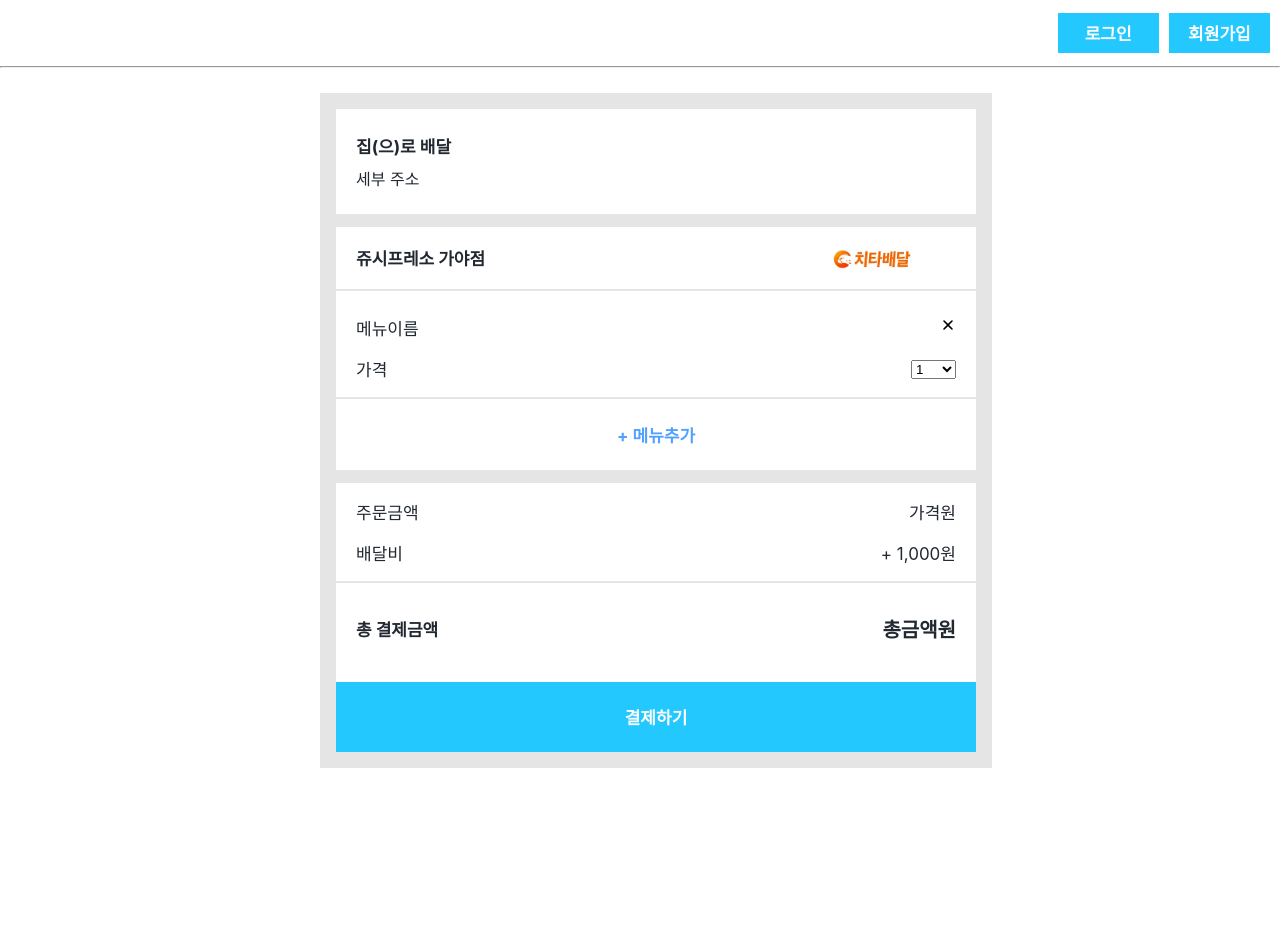
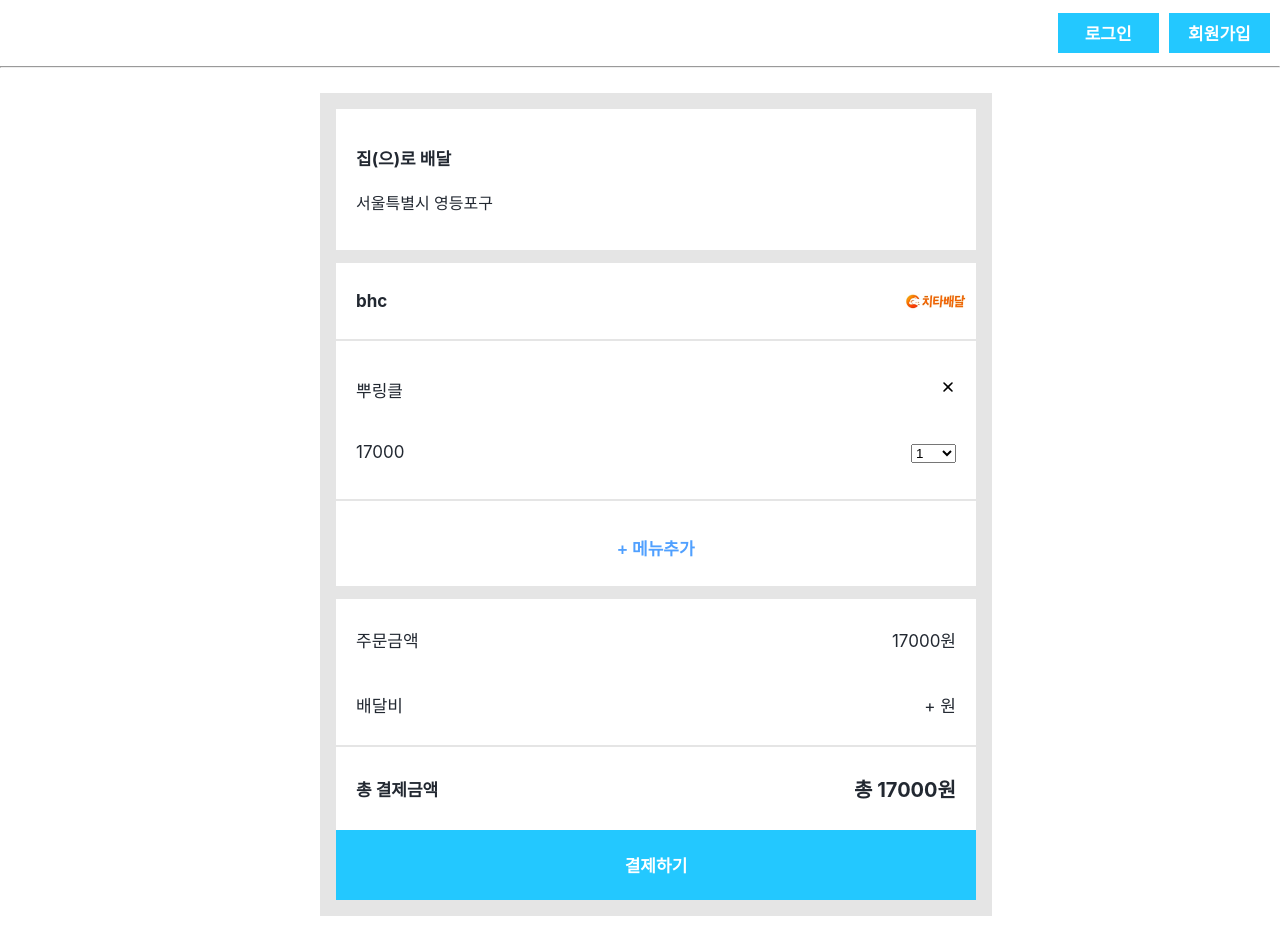
Before and after one commit to skdud4659/HanghaeEats_FE, a React (Create React App) app in the folder hanghae_eats/: page /cart in a window 1280 px wide. Before the commit the page ends 800 px from the top, so only its background shows below. Built offline with nearby package versions, Linux system fonts and the light colour scheme.

Commit message:
주문하기 준비

```diff
--- /dev/null
+++ b/hanghae_eats/src/components/CartMenuList.js
@@ -0,0 +1,46 @@
+import React from 'react';
+import { Grid, Input, Button, Text, Image } from "../elements";
+
+//삭제 icon
+import { HiX } from "react-icons/hi";
+
+const CartMenuList = (props) => {
+  const {menu_name, price} = props
+
+  return (
+    <React.Fragment>
+      <Grid padding="8px 0px">
+              <Grid is_flex>
+                <Text margin="20px 20px">{menu_name}</Text>
+                <Grid width="true" margin="8px 20px">
+                  <HiX />
+                </Grid>
+              </Grid>
+              <Grid is_flex>
+                <Text margin="20px 20px"> {price}</Text>
+                <Grid width="true" margin="20px 20px">
+                  <select name="count">
+                      <option value="1" >1</option>
+                      <option value="2" >2</option>
+                      <option value="3" >3</option>
+                      <option value="4" >4</option>
+                      <option value="5" >5</option>
+                      <option value="6" >6</option>
+                      <option value="7" >7</option>
+                      <option value="8" >8</option>
+                      <option value="9" >9</option>
+                      <option value="10+">10+</option>
+                    </select>
+                </Grid>
+              </Grid>
+      </Grid>
+    </React.Fragment>
+  );
+}
+
+CartMenuList.defaultProps = {
+    menu_name : '뿌링클',
+    price: 17000,
+}
+
+export default CartMenuList;
--- a/hanghae_eats/src/components/Menu.js
+++ b/hanghae_eats/src/components/Menu.js
@@ -17,14 +17,18 @@
   }
 
   //카트에 담기 + 다른 매장인 경우 주문 불가
-  //TODO 수량 추가해야함
   const addCartBtn = () => {
     //카트가 비었을 경우 그냥 담기
+    console.log(cart_list)
     if (cart_list.length === 0) {
       dispatch(addCart({_id, storeId, name, price}))
-    } else { //카트에 리스트가 있을 경우 아이디값 대조하여 return
-    storeId !== cart_list.storeId ? window.alert('동일한 매장에서만 주문이 가능해요!')
-    : dispatch(addCart({_id, storeId, name, price}))
+    } else {
+       //카트에 리스트가 있을 경우 아이디값 대조하여 return
+      if(storeId !== cart_list[0].storeId) {
+        window.alert('동일한 매장에서만 주문이 가능해요!')
+      } else {
+        dispatch(addCart({_id, storeId, name, price}))
+      }
     }
   }
 
--- a/hanghae_eats/src/pages/Cart.js
+++ b/hanghae_eats/src/pages/Cart.js
@@ -2,100 +2,75 @@
 import styled from "styled-components";
 import { Grid, Input, Button, Text, Image } from "../elements";
 import { history } from "../redux/configStore";
+import CartMenuList from '../components/CartMenuList';
 
 //치타 이미지
 import chita from "../img/chita.jpg";
 
-//삭제 icon
-import { HiX } from "react-icons/hi";
-
 const Cart = (props) => {
+  const {address, store_name, ttl_price, delivery } = props
 
   return (
     <React.Fragment>
         <Grid padding="16px" bg="#E5E5E5">
+          {/* 상단 */}
           <Grid padding="16px 0px" bg="#ffffff">
-          <Text margin="8px 20px" bold>
+            <Text margin="20px 20px" bold>
               집(으)로 배달
             </Text>
-          <Text margin="8px 20px" size="15">
-            세부 주소
+            <Text margin="20px 20px" size="15">
+              {props.user.address}
             </Text>
           </Grid>
-
+          {/* 레이아웃 */}
           <Grid height="1vw" bg="#E5E5E5" />
-
+          {/* 중간 */}
           <Grid padding="8px 0px" bg="#ffffff">
             <Grid is_flex>
-            <Text margin="8px 20px" bold>
-              쥬시프레소 가야점
+              <Text width="auto" margin="20px 20px" bold>
+                {props.store.store_name}
               </Text>
               <Image
                 is_slide
-              width="30%"
+                width="10%"
                 height="30px"
                 margin="8px"
                 src={chita}
               />
             </Grid>
-
             <hr style={{ border: "1px solid #E5E5E5" }} />
-
-          <Grid padding="8px 0px">
-            <Grid is_flex>
-              <Text margin="8px 20px">메뉴이름</Text>
-              <Grid width="true" margin="8px 20px">
-                <HiX />
-              </Grid>
-            </Grid>
-            <Grid is_flex>
-              <Text margin="8px 20px"> 가격</Text>
-              <Grid width="true" margin="8px 20px">
-                <select name="count">
-                    <option value="1" >1</option>
-                    <option value="2" >2</option>
-                    <option value="3" >3</option>
-                    <option value="4" >4</option>
-                    <option value="5" >5</option>
-                    <option value="6" >6</option>
-                    <option value="7" >7</option>
-                    <option value="8" >8</option>
-                    <option value="9" >9</option>
-                    <option value="10+">10+</option>
-                  </select>
-              </Grid>
-            </Grid>
+            {/* 메뉴 맵돌리기 */}
+            <CartMenuList />
             <hr style={{ border: "1px solid #E5E5E5" }}/>
-            <Grid align="center" padding="15px 0px">
+            <Grid align="center" padding="25px 0px">
+                <Button bg={'white'}>
                   <Text bold color="#50A0FF">
                     + 메뉴추가
                   </Text>
+                </Button>
             </Grid>
-          </Grid>
-
+            {/* 레이아웃 */}
             <Grid height="1vw" bg="#E5E5E5" />
-
-          <Grid padding="8px 0px" bg="#ffffff">
+            {/* 하단 */}
+            <Grid padding="8px 0px 0px 0px" bg="#ffffff">
               <Grid is_flex>
-              <Text margin="8px 20px"> 주문금액 </Text>
-              <Text margin="8px 20px"> 가격원 </Text>
+                <Text margin="20px 20px"> 주문금액 </Text>
+                <Text margin="20px 20px"> {props.store.ttl_price}원 </Text>
               </Grid>
 
               <Grid is_flex>
-              <Text margin="8px 20px"> 배달비 </Text>
-              <Text margin="8px 20px"> + 1,000원 </Text>
+                <Text margin="20px 20px"> 배달비 </Text>
+                <Text margin="20px 20px"> + {props.store.delive}원 </Text>
               </Grid>
 
               <hr style={{ border: "1px solid #E5E5E5" }} />
 
               <Grid is_flex padding="15px 0px">
-              <Text margin="8px 20px" bold> 총 결제금액 </Text>
-              <Text margin="8px 20px" bold size="20px"> 총금액원 </Text>
+                <Text margin="4px 20px" bold> 총 결제금액 </Text>
+                <Text margin="4px 20px" bold size="20px"> 총 {props.store.ttl_price}원 </Text>
               </Grid>
             </Grid>
-
           </Grid>
-
           <Button height="70px">
             <Text color="#ffffff" bold> 결제하기 </Text>
           </Button>
@@ -105,7 +80,18 @@
 };
 
 const SelectBox = styled.div`
-  margin : "8px 20px"
+  margin : 8px 20px;
 `;
 
+Cart.defaultProps = {
+  user : {
+    address : "서울특별시 영등포구"
+  },
+  store : {
+    store_name : "bhc",
+    ttl_price : 17000,
+    delivery : 2000
+  }
+}
+
 export default Cart;
--- a/hanghae_eats/src/pages/StoreDetail.js
+++ b/hanghae_eats/src/pages/StoreDetail.js
@@ -30,11 +30,7 @@
 
   //주문하기 버튼
   const orderBtn = () => {
-    ttl_price < 15000 && window.alert('최소 주문 금액은 15,000원 입니다!');
-      history.push('/')
-      // TODO로그인 구현하면 userId로 push 바꾸기, 로그인 시에만 주문 가능하게 바꾸기, 새로운 창으로 바뀌는거니까 props로 cart 데이터 넘겨야하나?
-        // history.push('/order/:userId')
-    // dispatch(addOrderDB())
+    ttl_price < 15000 ? window.alert('최소 주문 금액은 15,000원 입니다!') : history.push('/cart');
   }
 
   //TODO 시간 남으면 자세히 모달창
@@ -66,7 +62,7 @@
                 <Counting>
                   <Text bold color={'#50A0FF'}>{cart_list.length}</Text>
                 </Counting>
-                <Text size="18px" bold color={"white"}>카트 보기</Text>
+                <Text size="18px" bold color={'white'}>카트 보기</Text>
               </Grid>
               <TtlPrice>
                 <Text size="18px" bold color={'white'}>{ttl_price}원</Text>
```
Lines whose indentation alone changed are shown as unchanged.
